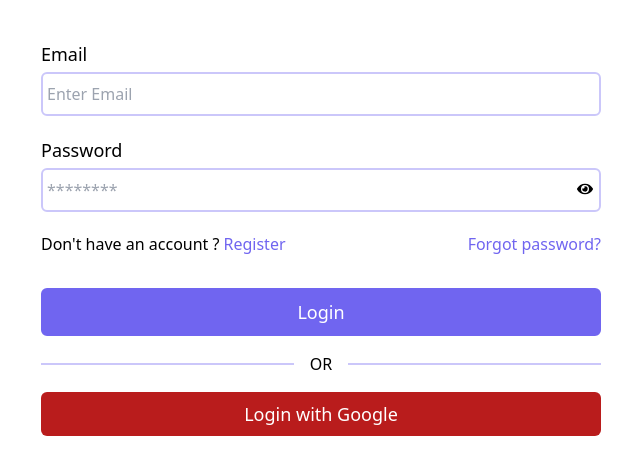
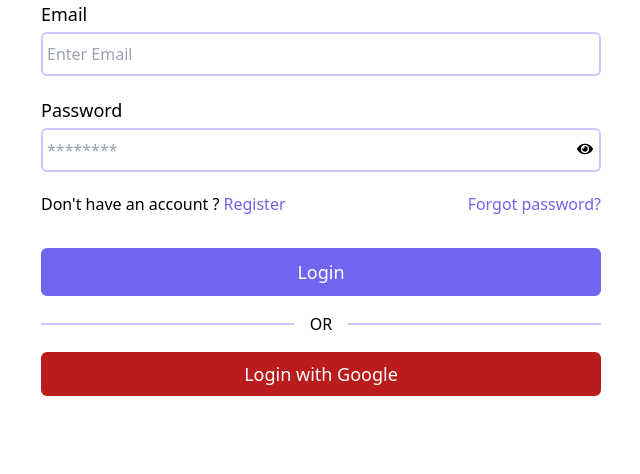
Before and after one commit to WinifredOgbeiwi/UrbanEdge-Realty, a React (Vite) app: page /login in a window 1280 px wide. Shown: the top 474 px of the page, without its empty margins (39-679 px from the left). Built offline with nearby package versions, Linux system fonts and the light colour scheme; no server answers.

Commit message:
restructure route links and made navbar restricted

```diff
--- a/src/pages/auth/Login.jsx
+++ b/src/pages/auth/Login.jsx
@@ -38,7 +38,7 @@ const Login = () => {
   };
 
   return (
-    <section className="md:flexing mx-20 my-10">
+    <section className="md:flexing mx-20 h-screen">
       <div className="w-full md:w-1/2 ">
         <form onSubmit={handlesSubmit}>
           <Input
@@ -83,6 +83,10 @@ const Login = () => {
         </div>
         <GoogleAuth page="Login" />
       </div>
+
+      <div>
+
+      </div>
     </section>
   );
 };
```
